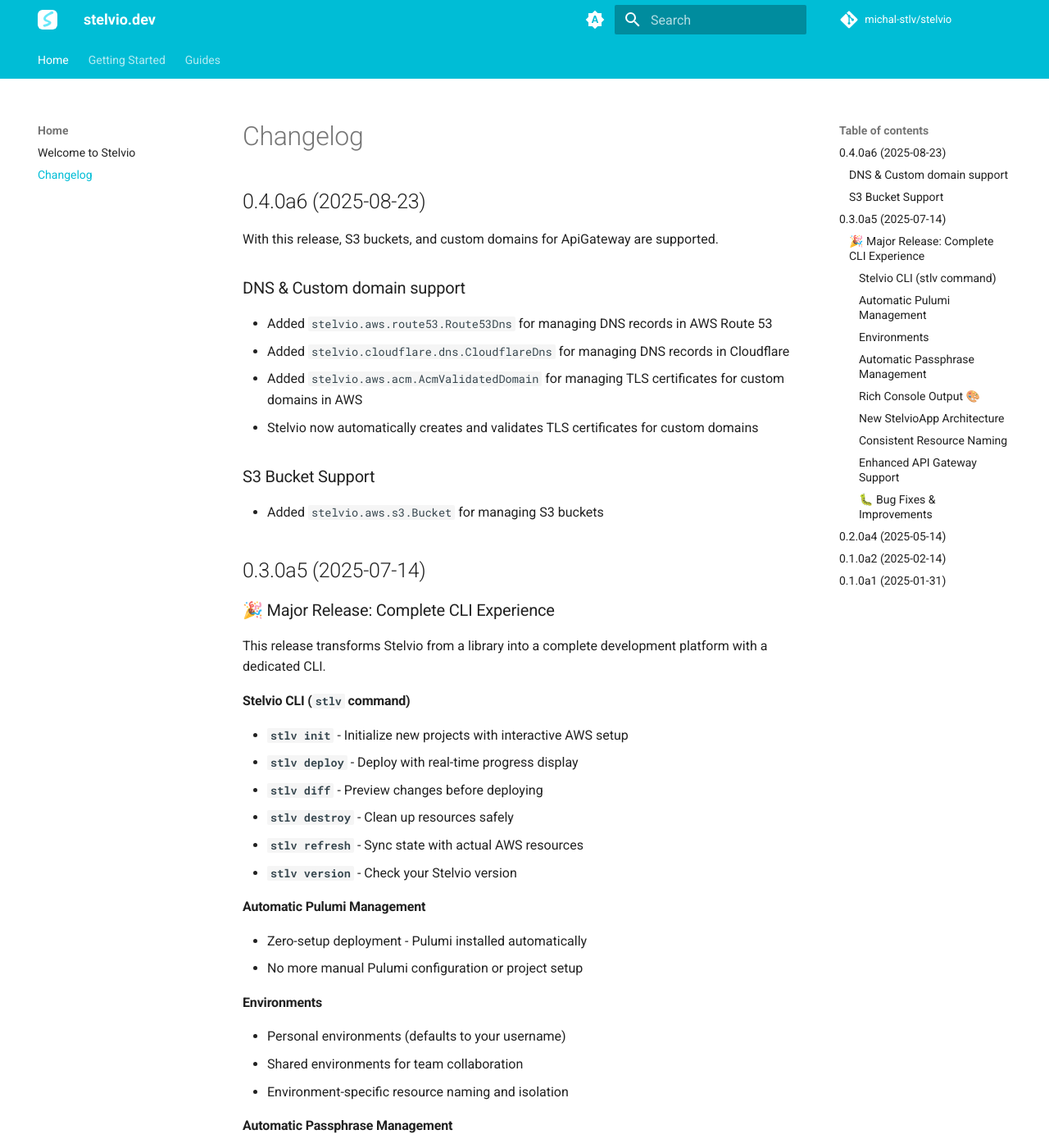
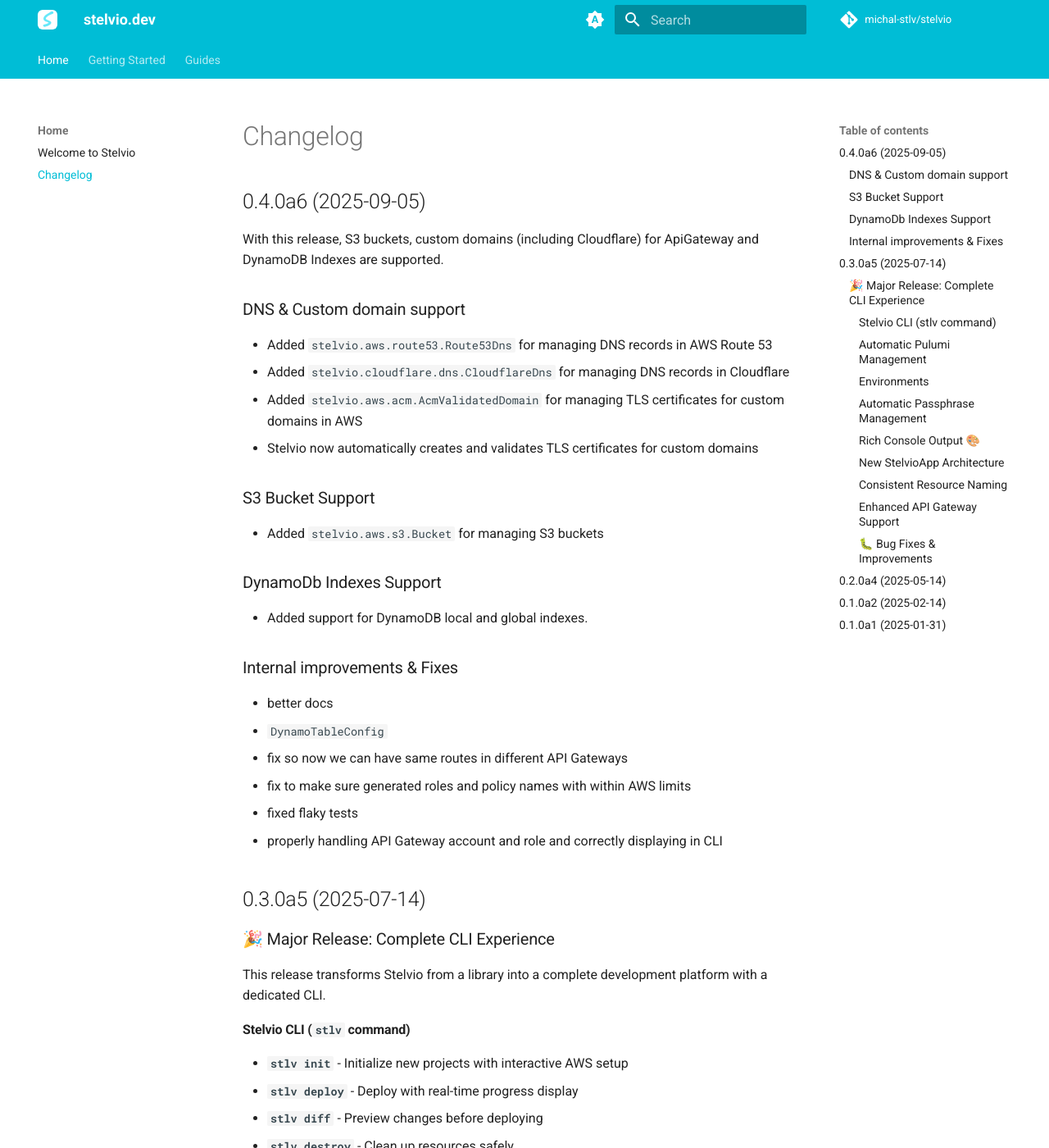
Before and after one commit to stelviodev/stelvio, an MkDocs documentation site: the page built from docs/changelog.md, in a window 1280 px wide and 1400 px high. Shown: the whole window at 82% size. Built offline with MkDocs 1.6.1 and Material for MkDocs 9.7.7, drawn with Linux system fonts in a browser that asks for light colours; comment, search, counter and statistics services are not loaded.

Commit message:
changelog

```diff
--- a/docs/changelog.md
+++ b/docs/changelog.md
@@ -1,8 +1,8 @@
 # Changelog
 
-## 0.4.0a6 (2025-08-23)
+## 0.4.0a6 (2025-09-05)
 
-With this release, S3 buckets, and custom domains for ApiGateway are supported.
+With this release, S3 buckets, custom domains (including Cloudflare) for ApiGateway and DynamoDB Indexes are supported.
 
 ### DNS & Custom domain support
 - Added `stelvio.aws.route53.Route53Dns` for managing DNS records in AWS Route 53
@@ -12,6 +12,17 @@
 
 ### S3 Bucket Support
 - Added `stelvio.aws.s3.Bucket` for managing S3 buckets
+
+### DynamoDb Indexes Support
+- Added support for DynamoDB local and global indexes.
+
+### Internal improvements & Fixes
+- better docs
+- `DynamoTableConfig`
+- fix so now we can have same routes in different API Gateways
+- fix to make sure generated roles and policy names with within AWS limits
+- fixed flaky tests
+- properly handling  API Gateway account and role and correctly displaying in CLI
 
 ## 0.3.0a5 (2025-07-14)
 
```
